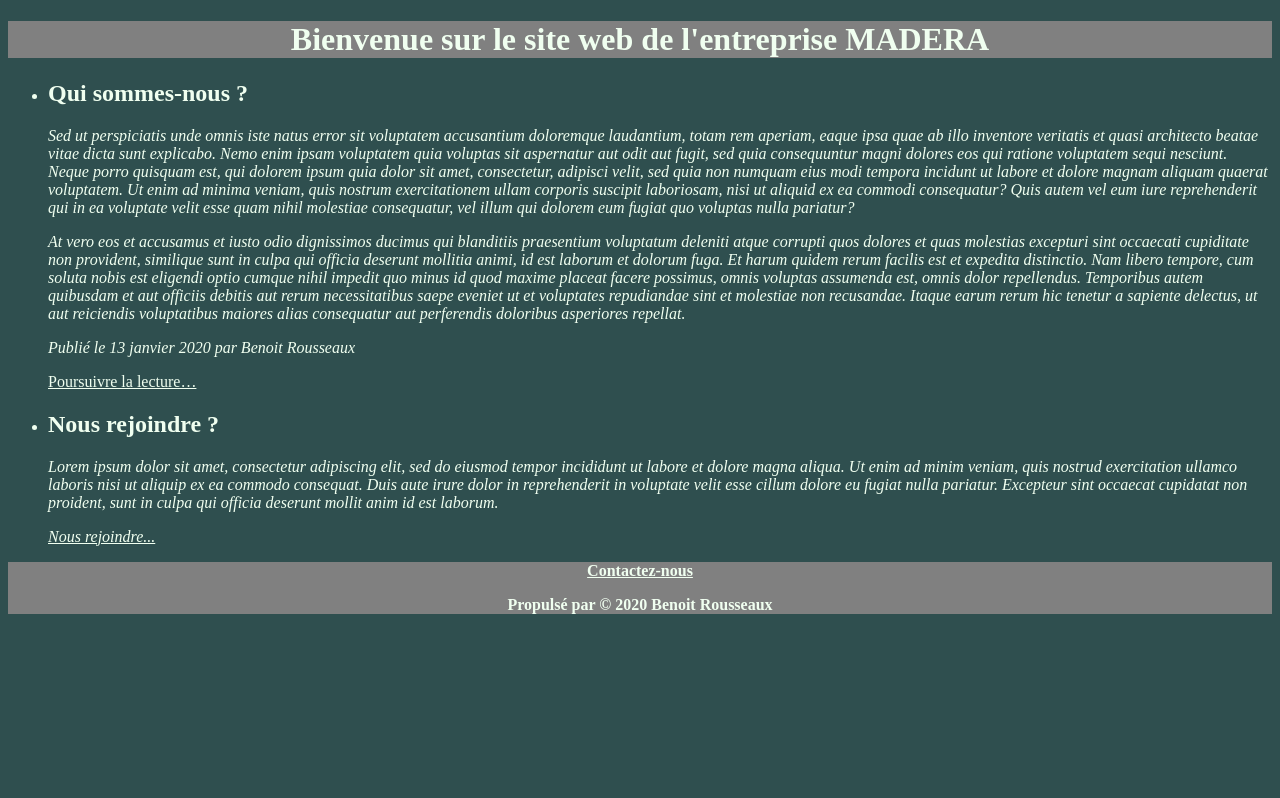
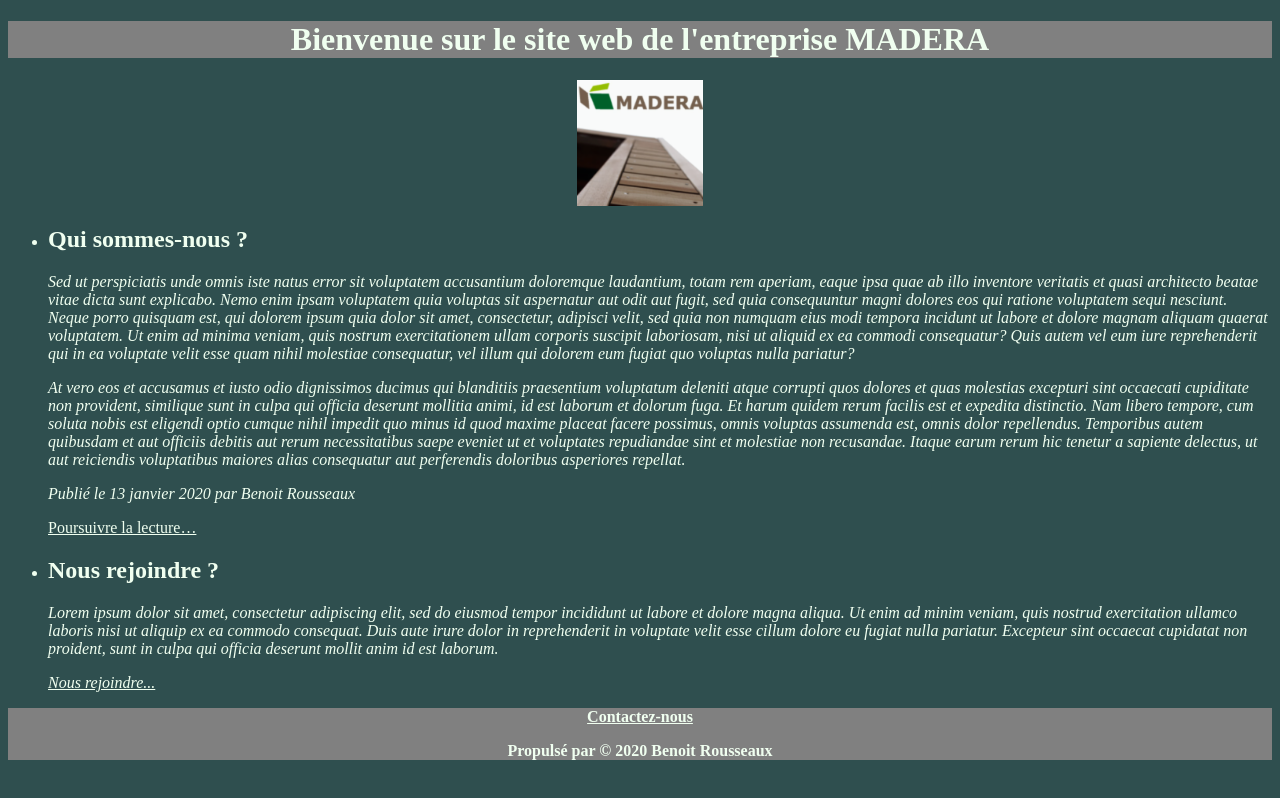
Before and after one commit to benoitrx/cesiweb2020, a plain HTML site: page index.html in a window 1280 px wide. Drawn offline with Linux system fonts and the light colour scheme.

Commit message:
ajout image

```diff
--- a/css/style.css
+++ b/css/style.css
@@ -8,6 +8,13 @@ h1 {
     text-align: center;
     background-color: grey;
 }
+
+.center {
+    display: block;
+    margin-left: auto;
+    margin-right: auto;
+    width: 10%;
+  }
 
 .footer-class{
     text-align: center;
--- a/index.html
+++ b/index.html
@@ -9,6 +9,7 @@
       <h1>
         Bienvenue sur le site web de l'entreprise MADERA
       </h1>
+      <img src="img/logomadera.png" class="center">
       <div >
         <article>
           <ul id="navigation">
```
Also changed, not shown: img/logomadera.png (renamed from img/logo madera.png).
